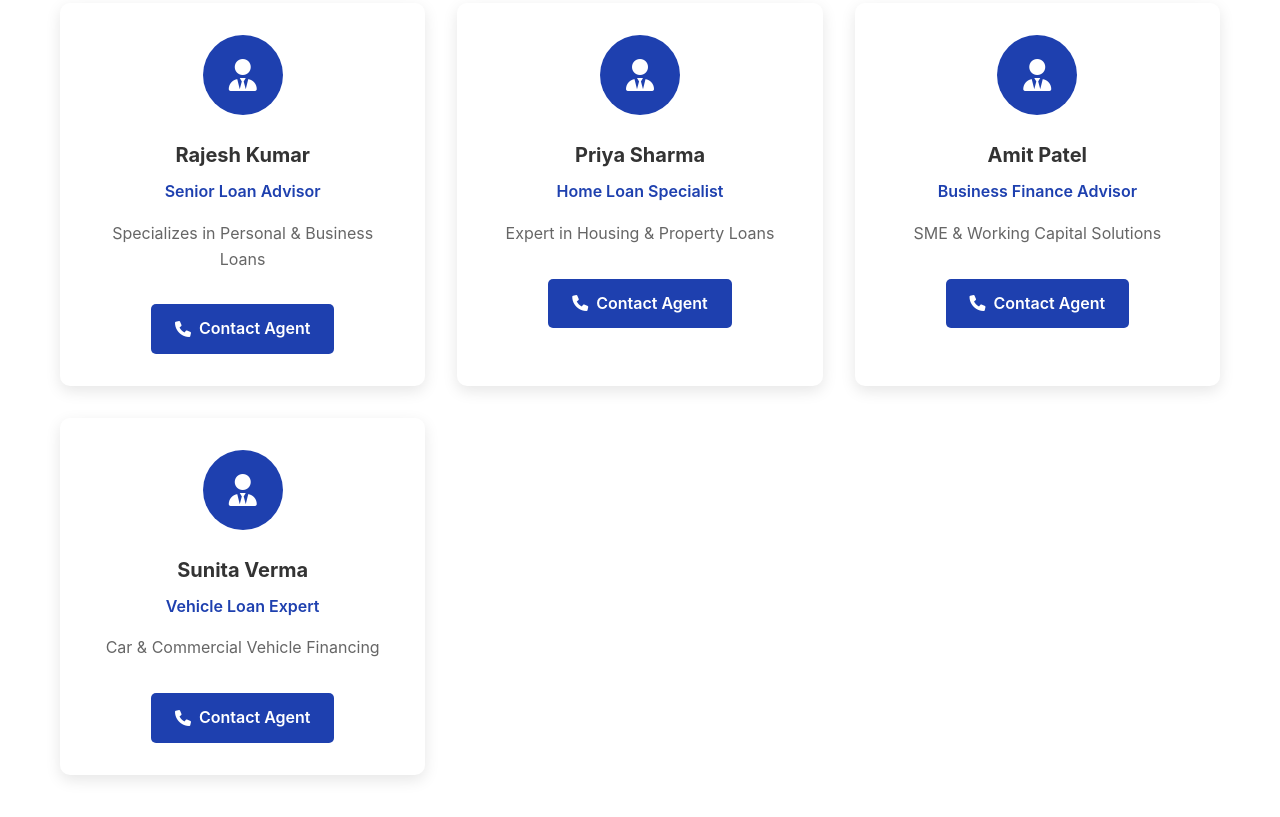
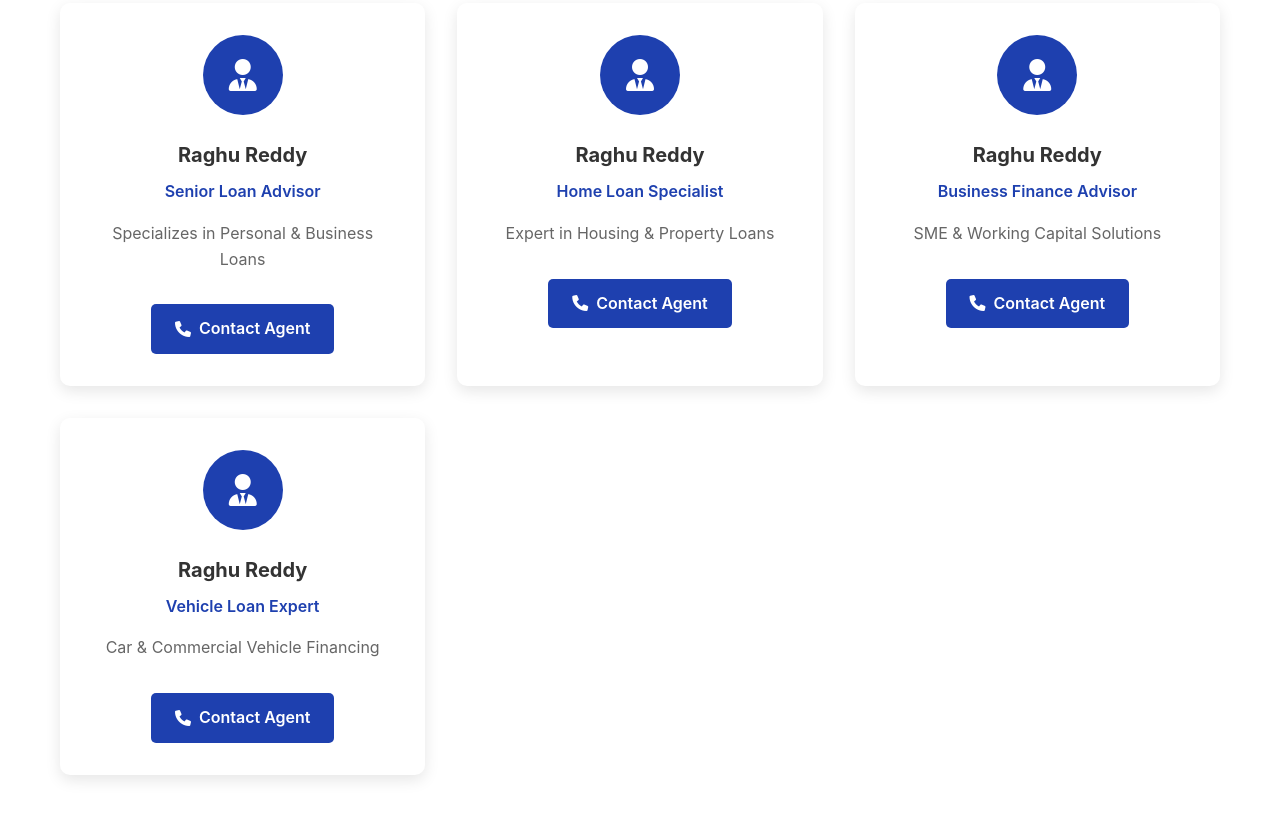
Before and after one commit to yukifinserv/yukifinserv.github.io, a plain HTML site: page index.html in a window 1280 px wide. Shown: the part 3668-4485 px from the top of the page. Drawn offline with Linux system fonts and the light colour scheme.

Commit message:
Update index.html
Agent name updated

```diff
--- a/index.html
+++ b/index.html
@@ -261,7 +261,7 @@
                     <div class="agent-photo">
                         <i class="fas fa-user-tie"></i>
                     </div>
-                    <h3>Rajesh Kumar</h3>
+                    <h3>Raghu Reddy</h3>
                     <p class="agent-title">Senior Loan Advisor</p>
                     <p class="agent-specialization">Specializes in Personal & Business Loans</p>
                     <div class="agent-contact">
@@ -275,7 +275,7 @@
                     <div class="agent-photo">
                         <i class="fas fa-user-tie"></i>
                     </div>
-                    <h3>Priya Sharma</h3>
+                    <h3>Raghu Reddy</h3>
                     <p class="agent-title">Home Loan Specialist</p>
                     <p class="agent-specialization">Expert in Housing & Property Loans</p>
                     <div class="agent-contact">
@@ -289,7 +289,7 @@
                     <div class="agent-photo">
                         <i class="fas fa-user-tie"></i>
                     </div>
-                    <h3>Amit Patel</h3>
+                    <h3>Raghu Reddy</h3>
                     <p class="agent-title">Business Finance Advisor</p>
                     <p class="agent-specialization">SME & Working Capital Solutions</p>
                     <div class="agent-contact">
@@ -303,7 +303,7 @@
                     <div class="agent-photo">
                         <i class="fas fa-user-tie"></i>
                     </div>
-                    <h3>Sunita Verma</h3>
+                    <h3>Raghu Reddy</h3>
                     <p class="agent-title">Vehicle Loan Expert</p>
                     <p class="agent-specialization">Car & Commercial Vehicle Financing</p>
                     <div class="agent-contact">
```
